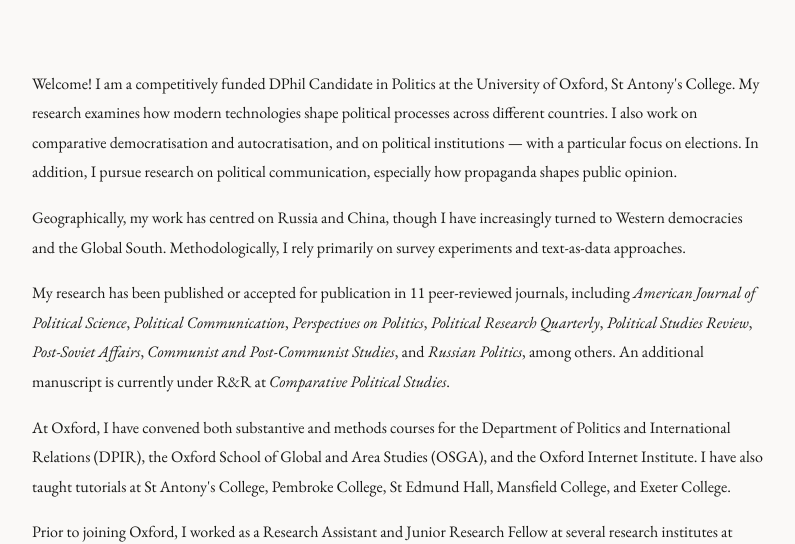
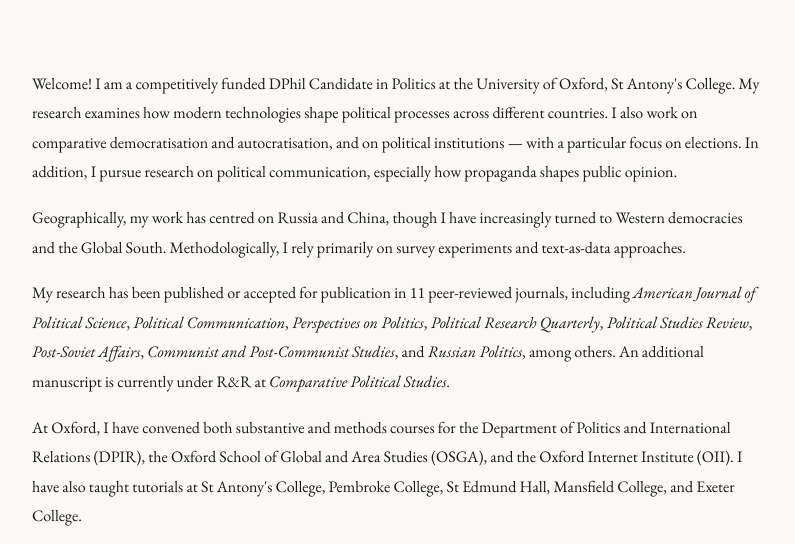
Before and after one commit to danmromanov/danmromanov.github.io, a plain HTML site: page index.html in a window 1280 px wide. Shown: the part 203-747 px from the top of the page, without its empty margins (242-1037 px from the left). Drawn offline with nearby package versions, Linux system fonts and the light colour scheme.

Commit message:
index.html

```diff
--- a/index.html
+++ b/index.html
@@ -188,7 +188,7 @@
   <p>Welcome! I am a competitively funded DPhil Candidate in Politics at the University of Oxford, St Antony's College. My research examines how modern technologies shape political processes across different countries. I also work on comparative democratisation and autocratisation, and on political institutions — with a particular focus on elections. In addition, I pursue research on political communication, especially how propaganda shapes public opinion.</p>
   <p>Geographically, my work has centred on Russia and China, though I have increasingly turned to Western democracies and the Global South. Methodologically, I rely primarily on survey experiments and text-as-data approaches.</p>
   <p>My research has been published or accepted for publication in 11 peer-reviewed journals, including <em>American Journal of Political Science</em>, <em>Political Communication</em>, <em>Perspectives on Politics</em>, <em>Political Research Quarterly</em>, <em>Political Studies Review</em>, <em>Post-Soviet Affairs</em>, <em>Communist and Post-Communist Studies</em>, and <em>Russian Politics</em>, among others. An additional manuscript is currently under R&amp;R at <em>Comparative Political Studies</em>.</p>
-  <p>At Oxford, I have convened both substantive and methods courses for the Department of Politics and International Relations (DPIR), the Oxford School of Global and Area Studies (OSGA), and the Oxford Internet Institute. I have also taught tutorials at St Antony's College, Pembroke College, St Edmund Hall, Mansfield College, and Exeter College.</p>
+  <p>At Oxford, I have convened both substantive and methods courses for the Department of Politics and International Relations (DPIR), the Oxford School of Global and Area Studies (OSGA), and the Oxford Internet Institute (OII). I have also taught tutorials at St Antony's College, Pembroke College, St Edmund Hall, Mansfield College, and Exeter College.</p>
   <p>Prior to joining Oxford, I worked as a Research Assistant and Junior Research Fellow at several research institutes at HSE University, Moscow, and taught at HSE University, the Moscow School of Social and Economic Sciences (MSSES), and the Russian Presidential Academy of National Economy and Public Administration (RANEPA).</p>
 </div>
     <div class="tags">
```
